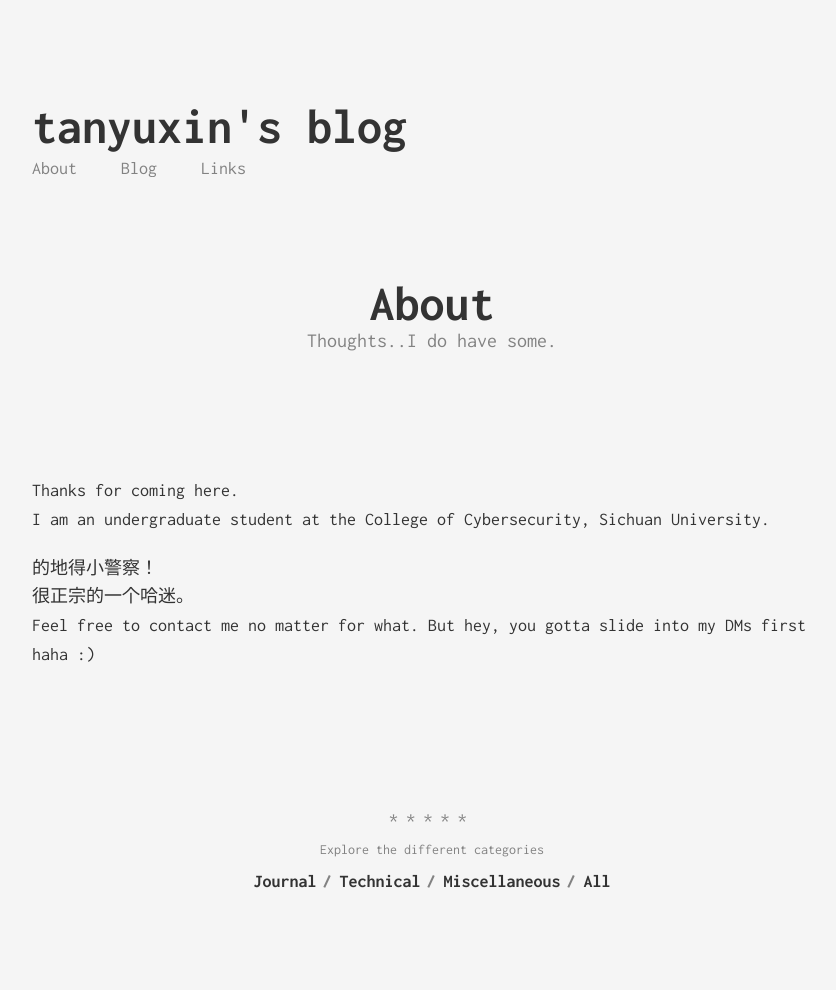
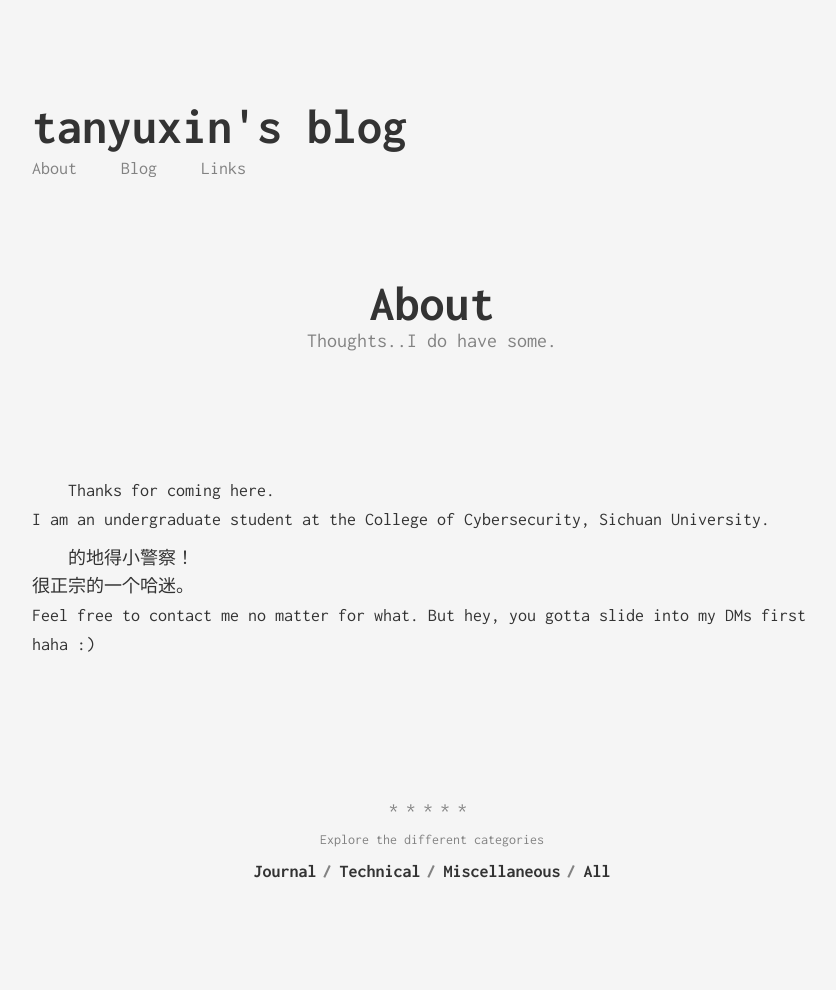
Before and after one commit to x1in-rain/x1in-rain.github.io, a Jekyll site: the page built from about.md, in a window 1280 px wide. Shown: the whole page, without its empty margins (208-1044 px from the left). Built offline with Jekyll 4.4.1, drawn with Linux system fonts in a browser that asks for light colours.

Commit message:
Update _default.scss

```diff
--- a/_sass/_default.scss
+++ b/_sass/_default.scss
@@ -19,7 +19,8 @@ p {
     font-size: 18px;
     line-height: 1.6; /* 调整行间距 */
     max-width: 800px; /* 设置段落最大宽度 */
-    margin: 0 auto 20px; /* 设置段落上下边距和居中对齐 */
+    margin: 10px 0; /* 减小段落之间的间距 */
+    text-indent:2em;
 }
 
 img {
```
